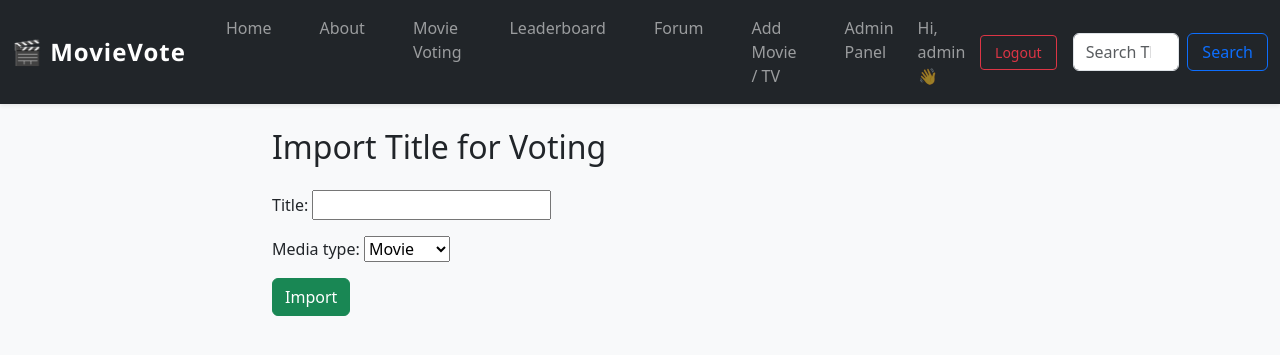
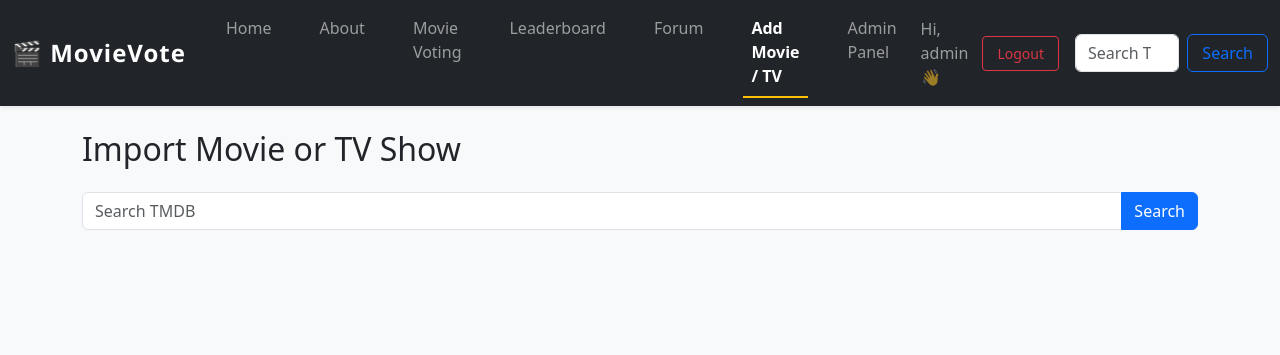
Before and after one commit to JSaumat/finalprojectJoseSaumat, a Django app: page /add/ in a window 1280 px wide. Shown: the top 355 px of the page. Run offline with Django 5.2, Linux system fonts and the light colour scheme; a user stored in the database is signed in.

Commit message:
Implemented a way to search for and import the movies a user wants in a more user-friendly way that is similar to the quick search. Added add_media.html and add_media_done.html pages. Updated base,html, urls.py, utils.py, and views.py as necessary to implement new feature.

```diff
--- /dev/null
+++ b/movies/templates/movies/add_media.html
@@ -0,0 +1,58 @@
+{% extends "movies/base.html" %}
+{% block title %}Import Movie / TV{% endblock %}
+
+{% block content %}
+<h2 class="mb-4">Import Movie or TV Show</h2>
+
+{% if message %}
+  <div class="alert alert-info">{{ message }}</div>
+{% endif %}
+
+<!-- SEARCH BAR --------------------------------------------------->
+<form method="post" class="mb-4">
+  {% csrf_token %}
+  <input type="hidden" name="search" value="1">
+
+  <div class="input-group">
+    <input name="title"
+           class="form-control"
+           placeholder="Search TMDB"
+           value="{{ query|default_if_none:'' }}">
+    <button class="btn btn-primary">Search</button>
+  </div>
+</form>
+
+<!-- RESULTS LIST -------------------------------------------------->
+{% if results %}
+  <ul class="list-group">
+    {% for item in results %}
+      <li class="list-group-item d-flex align-items-center gap-3">
+        {% if item.poster %}
+          <img src="{{ item.poster }}" width="55" height="82" class="rounded">
+        {% endif %}
+
+        <span class="flex-fill">
+          <strong>{{ item.title }}</strong>
+          {% if item.year %} ({{ item.year }}){% endif %}
+          {% if item.media_type == "tv" %}
+            <span class="badge bg-info text-dark ms-2">TV</span>
+          {% else %}
+            <span class="badge bg-secondary ms-2">Movie</span>
+          {% endif %}
+        </span>
+
+        <!-- mini-form to import this single result -->
+        <form method="post" action="">
+          {% csrf_token %}
+          <input type="hidden" name="import_one" value="1">
+          <input type="hidden" name="tmdb_id"    value="{{ item.id }}">
+          <input type="hidden" name="media_type" value="{{ item.media_type }}">
+          <button class="btn btn-sm btn-success">Import</button>
+        </form>
+      </li>
+    {% endfor %}
+  </ul>
+{% elif query %}
+  <p>No results for <strong>{{ query }}</strong>.</p>
+{% endif %}
+{% endblock %}
--- a/movies/templates/movies/base.html
+++ b/movies/templates/movies/base.html
@@ -93,11 +93,10 @@
 
       <!-- Link to the search page to add a movie for voting -->
       {% if user.is_authenticated %}
-
-        <li class="nav-item">
-          <a class="nav-link" href="{% url 'movies:add_media' %}">Add Movie / TV</a>
-        </li>
-
+          <a class="nav-link {% if request.resolver_match.url_name == 'add_media' %}active{% endif %}"
+             href="{% url 'movies:add_media' %}">
+            Add Movie / TV
+          </a>
       {% endif %}
 
       <!-- Link to the admin page for admin only -->
--- a/movies/urls.py
+++ b/movies/urls.py
@@ -28,6 +28,8 @@ urlpatterns = [
 
     # Adding TV Shows to movie import
     path("add/", views.search_media, name="add_media"),   # new unified route
+
+    path("add/import/",   views.import_media, name="import_media"),
 
     #The Home page
     path("", views.home, name="home"),
--- a/movies/views.py
+++ b/movies/views.py
@@ -78,6 +78,8 @@ from .forms import MediaSearchForm            # new form with media_type field
 from .utils import fetch_and_save_media       # ← new helper
 
 from .tmdb import search_tmdb_multi      # import the new helper for quick search
+
+from .utils import import_by_id
 
 
 
@@ -342,18 +344,65 @@ def leaderboard(request):
 
 @login_required
 def search_media(request):
-    form = MediaSearchForm(request.POST or None)
+    """
+    GET  → empty search box
+    POST (search button)  → show results list
+    POST (import button)  → import the chosen tmdb_id
+    """
     message = ""
+    query = request.POST.get("title", "").strip() if "search" in request.POST else ""
+    results = search_tmdb_multi(query) if query else []
 
-    if request.method == "POST" and form.is_valid():
-        title      = form.cleaned_data["title"]
-        media_type = form.cleaned_data["media_type"]
+    # when an Import button is pressed we get tmdb_id + media_type
+    if "import_one" in request.POST:
+        tmdb_id    = int(request.POST["tmdb_id"])
+        media_type = request.POST["media_type"]
+        obj = import_by_id(tmdb_id, media_type)
+        message = (
+            f"{obj.get_media_type_display()} “{obj.title}” imported!"
+            if obj else "Import failed."
+        )
 
-        obj = fetch_and_save_media(title, media_type)
-        if obj:
-            message = f"{obj.get_media_type_display()} “{obj.title}” imported!"
-        else:
-            message = "Title not found on TMDB."
+    return render(
+        request,
+        "movies/add_media.html",
+        {"query": query, "results": results, "message": message},
+    )
 
-    return render(request, "movies/search.html",
-                  {"form": form, "message": message})
+
+@login_required
+def add_media(request):
+    """
+    GET  – empty search form
+    POST (search)          – show results with check-boxes
+    POST (import_selected) – import all checked results
+    """
+    query    = request.POST.get("title", "").strip() if "search" in request.POST else ""
+    results  = search_tmdb_multi(query) if query else []
+    message  = ""
+
+    # bulk import
+    if "import_selected" in request.POST:
+        count = 0
+        for key, val in request.POST.items():
+            if key.startswith("pick_"):          # pick_2190_movie
+                tmdb_id, media_type = val.split("_", 1)
+                if import_by_id(int(tmdb_id), media_type):
+                    count += 1
+        message = f"{count} title(s) imported." if count else "Nothing selected."
+
+    return render(request, "movies/add_media.html",
+                  {"query": query, "results": results, "message": message})
+
+
+@require_POST
+@login_required
+def import_media(request):
+    tmdb_id    = int(request.POST["tmdb_id"])
+    media_type = request.POST["media_type"]
+
+    obj = import_by_id(tmdb_id, media_type)
+    msg = (f"{obj.get_media_type_display()} “{obj.title}” imported!"
+           if obj else "Import failed.")
+
+    return render(request, "movies/add_media_done.html", {"message": msg})
```
Also changed, not shown: movies/templates/movies/add_media_done.html (added, +9 -0 lines), movies/utils.py (+24 -0 lines), db.sqlite3.
